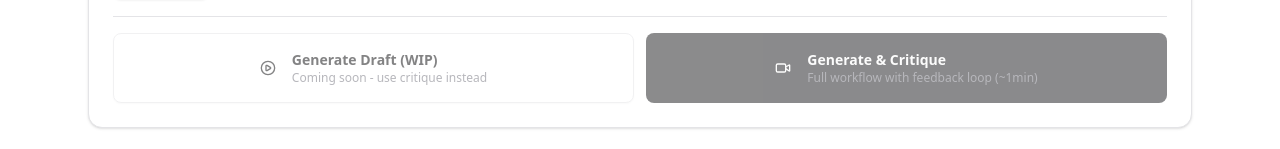
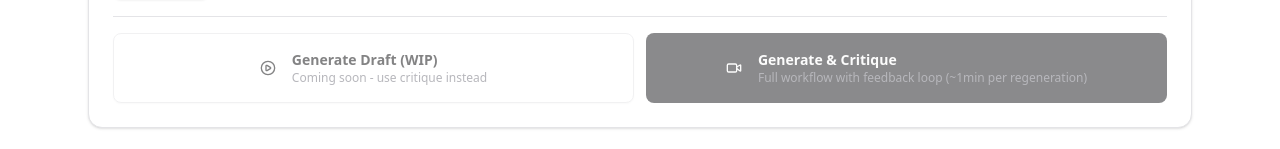
Before and after one commit to downcaster/adprompt, a Next.js app in the folder apps/web/: page / in a window 1280 px wide. Shown: the part 756-905 px from the top of the page. Built offline with nearby package versions, Linux system fonts and the light colour scheme; no server answers.

Commit message:
chore: clarify generation time estimate per regeneration
- Update button description from '(~1min)' to '(~1min per regeneration)'
- Better communicates total time for multiple iterations

```diff
--- a/apps/web/src/app/@components/sections/GenerationControls.tsx
+++ b/apps/web/src/app/@components/sections/GenerationControls.tsx
@@ -98,7 +98,7 @@ export function GenerationControls({
                 <div className="text-left">
                   <div className="font-semibold">Generate & Critique</div>
                   <div className="text-xs font-normal text-muted-foreground">
-                    Full workflow with feedback loop (~1min)
+                    Full workflow with feedback loop (~1min per regeneration)
                   </div>
                 </div>
               </>
```
